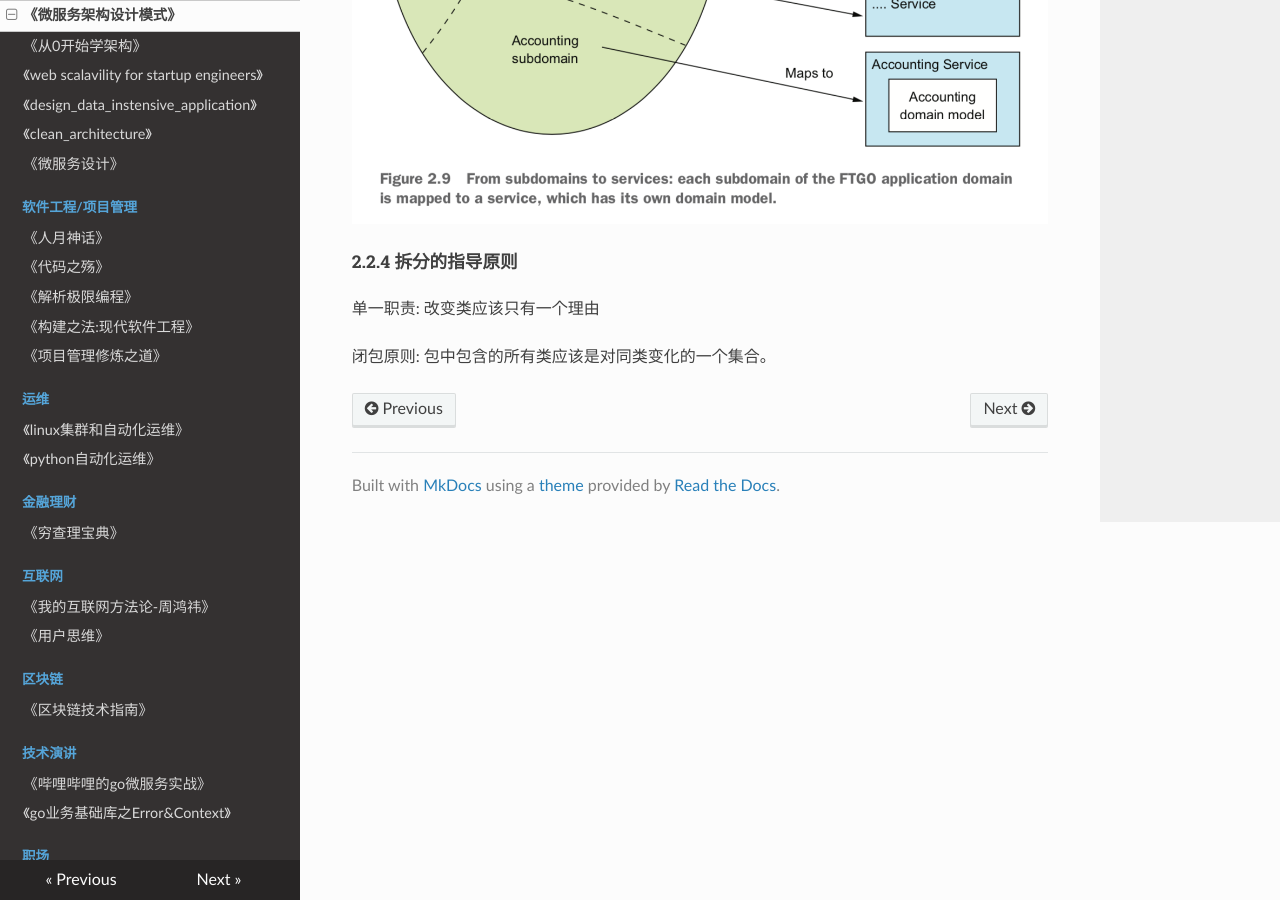
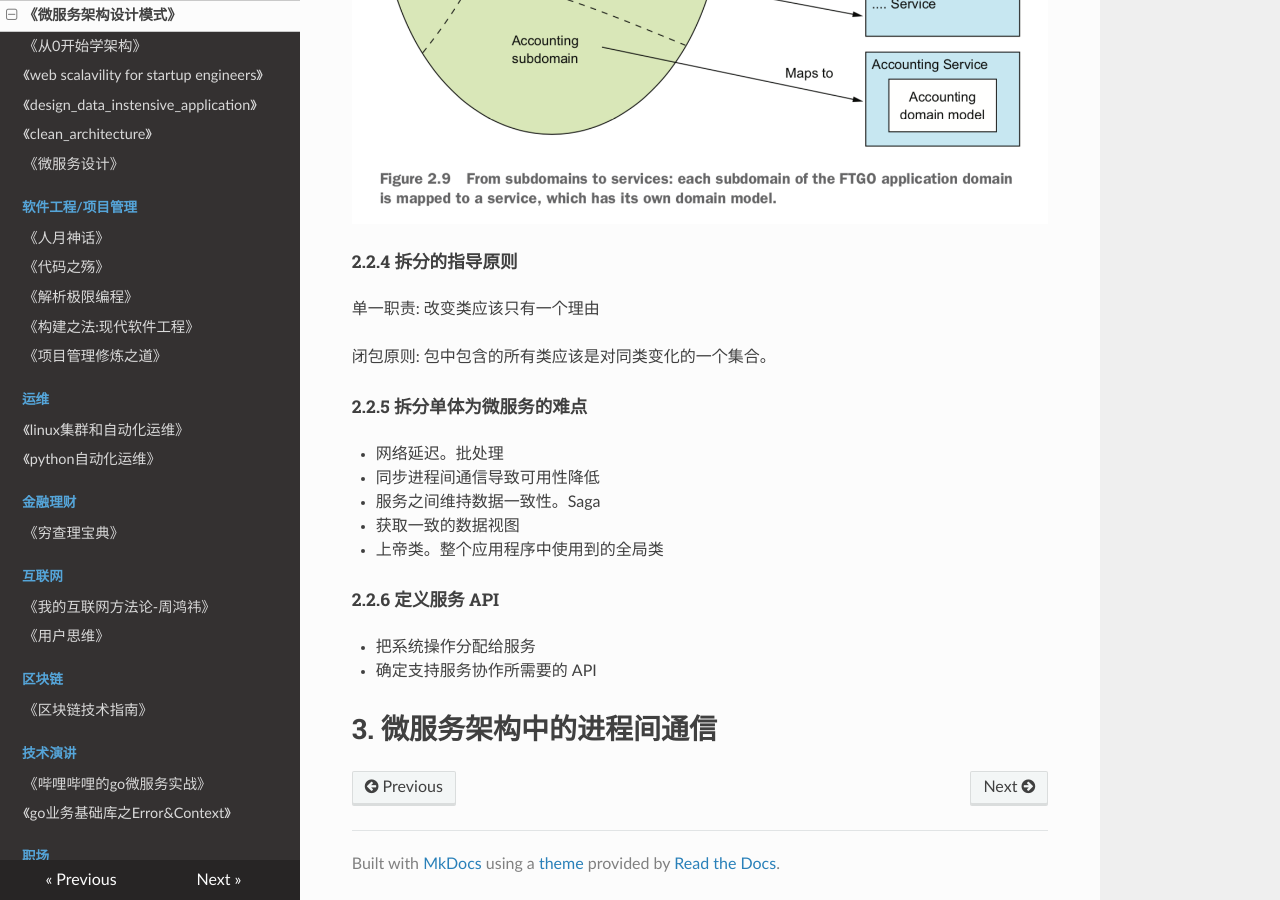
Before and after one commit to PegasusWang/booknotes, an MkDocs documentation site: the page built from docs/网站架构微服务/microservices_patterns_微服务架构设计模式/book.md, in a window 1280 px wide and 900 px high, scrolled down 3567 px. Built offline with MkDocs 1.6.1, drawn with Linux system fonts in a browser that asks for light colours; nearby versions of some CDN libraries; old or Windows-style settings are respelled for this version of MkDocs.

Commit message:
拆分服务难点

```diff
--- a/docs/网站架构微服务/microservices_patterns_微服务架构设计模式/book.md
+++ b/docs/网站架构微服务/microservices_patterns_微服务架构设计模式/book.md
@@ -117,3 +117,20 @@
 单一职责: 改变类应该只有一个理由
 
 闭包原则: 包中包含的所有类应该是对同类变化的一个集合。
+
+##### 2.2.5 拆分单体为微服务的难点
+
+- 网络延迟。批处理
+- 同步进程间通信导致可用性降低
+- 服务之间维持数据一致性。Saga
+- 获取一致的数据视图
+- 上帝类。整个应用程序中使用到的全局类
+
+
+##### 2.2.6 定义服务 API
+
+- 把系统操作分配给服务
+- 确定支持服务协作所需要的 API
+
+
+# 3. 微服务架构中的进程间通信
```
